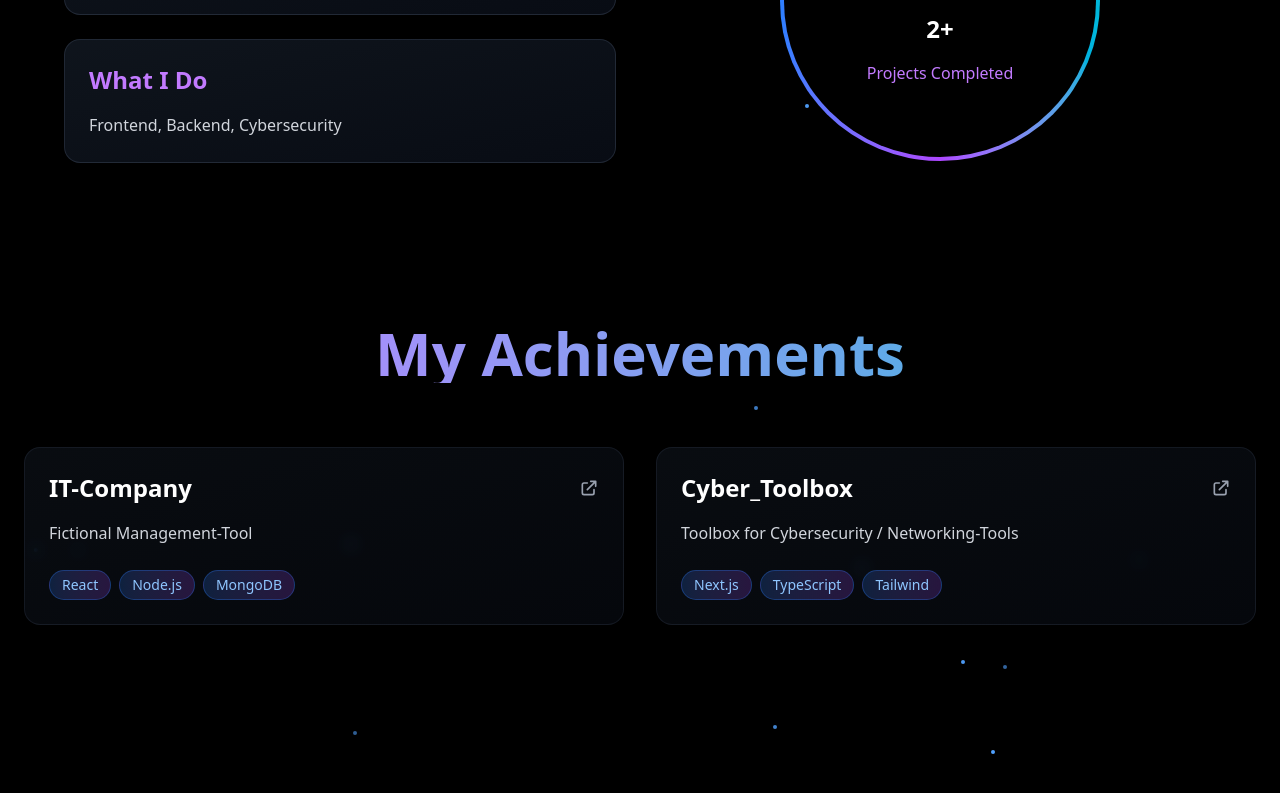
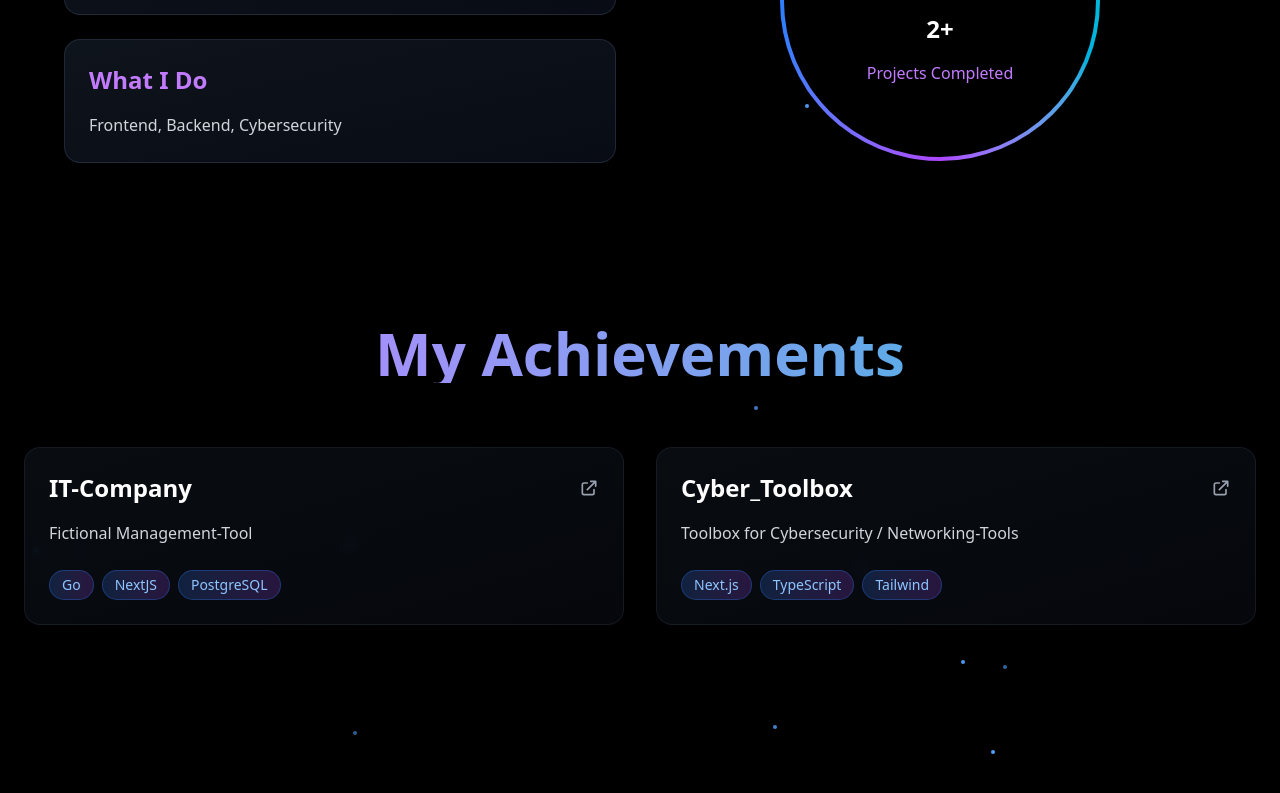
Before and after one commit to EricLuec/newPortfolio, a Next.js app: page / in a window 1280 px wide. Shown: the part 1165-1958 px from the top of the page. Built offline with nearby package versions, Linux system fonts and the light colour scheme.

Commit message:
project edit and gitignore

```diff
--- a/src/components/Portfolio.jsx
+++ b/src/components/Portfolio.jsx
@@ -1,6 +1,7 @@
 import React from 'react';
+import { useState } from 'react';
+import { useMousePosition } from '../hooks/useMousePosition';
 import { AnimatedBackground } from './ui/AnimatedBackground';
-import { useMousePosition } from '../hooks/useMousePosition';
 import { HeroSection } from './sections/HeroSection';
 import { AboutSection } from './sections/AboutSection';
 import { ProjectsSection } from './sections/ProjectsSection';
@@ -8,12 +9,16 @@ import { ContactSection } from './sections/ContactSection';
 import { Footer } from './sections/Footer';
 
 const Portfolio = () => {
+  const [is3DMode, setIs3DMode] = useState(false);
   const mousePosition = useMousePosition();
 
   return (
-    <div className="min-h-screen bg-black text-white relative overflow-hidden">
+    <div className="relative min-h-screen overflow-hidden">
+
+      {is3DMode && <Portfolio3D />}
+      {!is3DMode && (
+        <div className="relative min-h-screen bg-black text-white">
           <AnimatedBackground mousePosition={mousePosition} />
-
           <div className="relative z-10">
             <HeroSection />
             <AboutSection />
@@ -22,7 +27,24 @@ const Portfolio = () => {
             <Footer />
           </div>
         </div>
+      )}
+    </div>
   );
 };
 
 export default Portfolio;
+
+/*
+<button
+        onClick={() => setIs3DMode(!is3DMode)}
+        className={`
+            fixed top-6 right-6 z-50 px-6 py-3 rounded-2xl font-semibold
+            bg-gradient-to-r ${is3DMode ? 'from-red-500 to-pink-500' : 'from-blue-500 to-cyan-500'}
+            text-white shadow-lg hover:shadow-2xl
+            transform hover:scale-105 transition-all duration-300
+            backdrop-blur-md bg-opacity-80
+            `}
+        >
+        {is3DMode ? 'Exit 3D Mode (still in development)' : 'Enter 3D Mode (still in development)'}
+    </button>
+*/
--- a/src/config/portfolio.js
+++ b/src/config/portfolio.js
@@ -10,7 +10,8 @@ export const portfolioConfig = {
   linkedinUrl: "https://linkedin.com/in/dein-profil",
   githubUrl: "https://github.com/dein-username",
 
-  journeyText: "Passionate software developer with 2+ years of experience crafting digital solutions. I specialize in full-stack development and love creating applications that are open source, secure and scalable..",
+  journeyText:
+    "Passionate software developer with 2+ years of experience crafting digital solutions. I specialize in full-stack development and love creating applications that are open source, secure and scalable.",
 
   skillsText: "Frontend, Backend, Cybersecurity",
 
@@ -20,7 +21,7 @@ export const portfolioConfig = {
     "I am a Fullstack Developer",
     2000,
     "Cybersecurity Expert",
-    2000
-  ]
+    2000,
+  ],
 
 };
--- a/src/data/projects.js
+++ b/src/data/projects.js
@@ -3,19 +3,19 @@ export const projects = [
     id: 1,
     title: "IT-Company",
     description: "Fictional Management-Tool",
-    tags: ["React", "Node.js", "MongoDB"],
+    tags: ["Go", "NextJS", "PostgreSQL"],
     gradient: "from-purple-500 to-pink-500",
-    link: "https://github.com/dein-username/projekt1",
+    link: "https://github.com/EricLuec/itcompany.git",
     liveDemo: "https://projekt1.vercel.app",
     image: "/images/projects/projekt1.png"
   },
   {
     id: 2,
-title: "Cyber_Toolbox",
+    title: "Cyber_Toolbox",
     description: "Toolbox for Cybersecurity / Networking-Tools",
     tags: ["Next.js", "TypeScript", "Tailwind"],
     gradient: "from-blue-500 to-cyan-500",
-    link: "https://github.com/dein-username/projekt2"
+    link: "https://github.com/EricLuec/cyber_tools"
   },
 
 ];
```
Also changed, not shown: 1 other file (tests, documents, lock files or other folders). Lines whose indentation alone changed are shown as unchanged.
